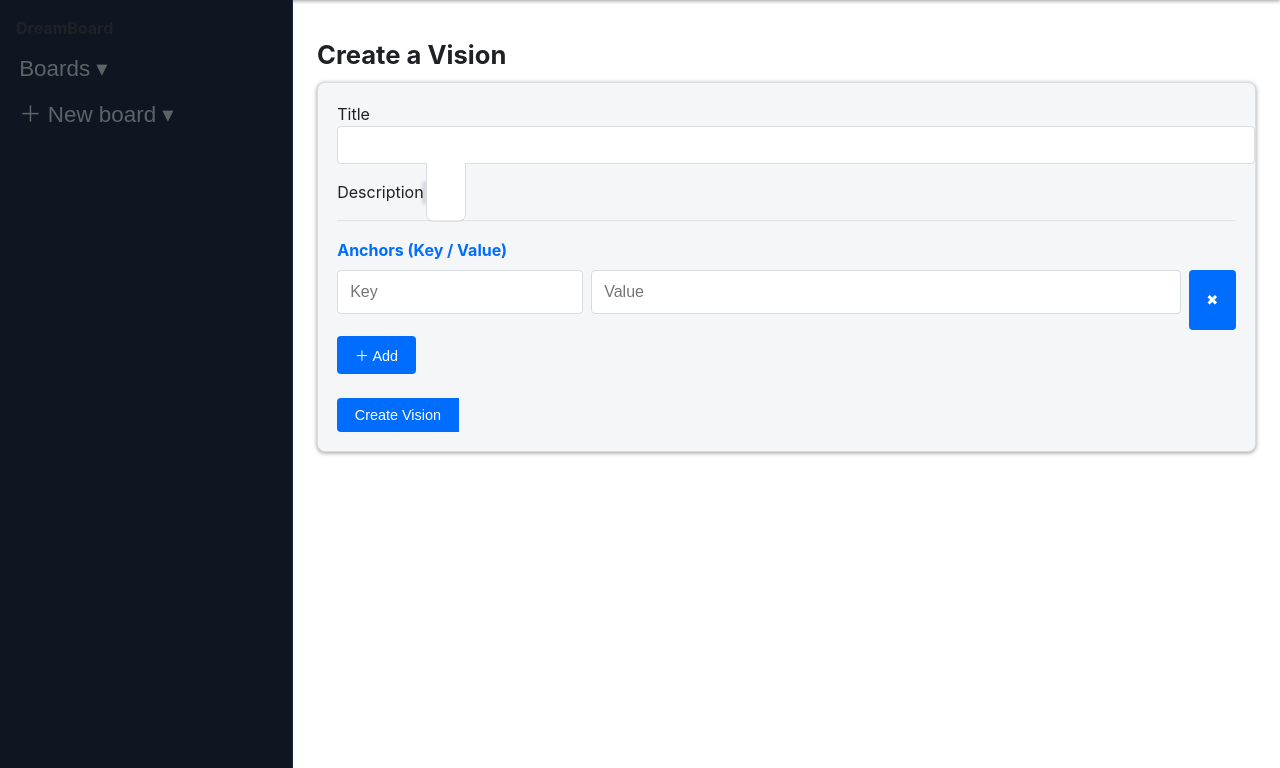
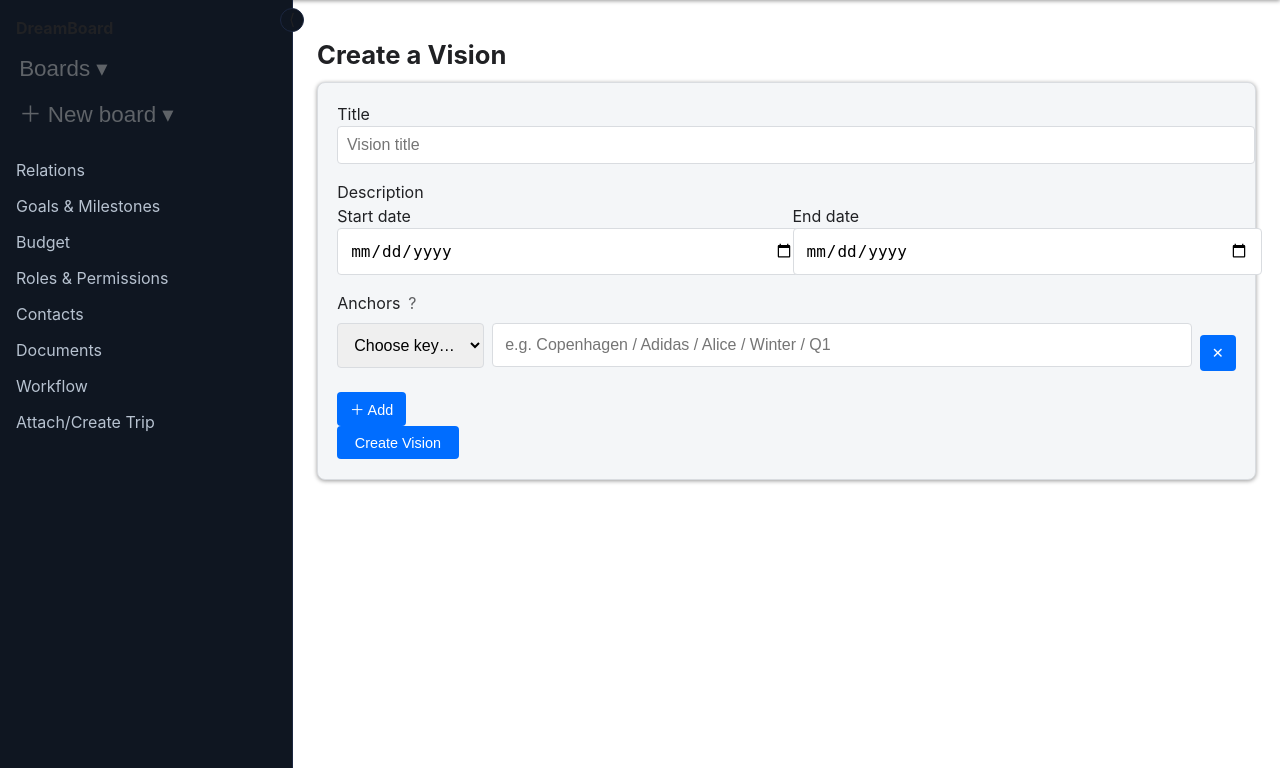
Before and after one commit to niels-dk/jamendk, a PHP site: page /visions/new in a window 1280 px wide. Shown: the part 76-844 px from the top of the page. Run offline with PHP 8.4, Linux system fonts and the light colour scheme.

Commit message:
sidebar and vision changes

```diff
--- a/controllers/vision.php
+++ b/controllers/vision.php
@@ -10,11 +10,12 @@ class vision_controller
    public static function create(): void
 	{
 		$title = 'Create a Vision';
-        // $anchors generic pairs for the form
-        $kv = []; // empty by default
+		$kv = []; // no anchors yet
 		ob_start();
 		include __DIR__ . '/../views/vision_form.php';
 		$content = ob_get_clean();
+		// enable Vision sidebar on creation page
+		$boardType = 'vision';
 		include __DIR__ . '/../views/layout.php';
 	}
 
@@ -25,15 +26,17 @@ class vision_controller
 
 		$title = trim($_POST['title'] ?? '');
 		$desc  = $_POST['description'] ?? '';
+		$start = $_POST['start_date'] ?? null;
+		$end   = $_POST['end_date'] ?? null;
 
+		// Create the vision (start/end dates can be passed to the model if supported)
 		$id = vision_model::create($db, $currentUserId ?: 1, $title, $desc);
 
-        // anchors (key[] + value[] arrays)
-        $keys = $_POST['vkey']  ?? [];
-        $vals = $_POST['vval']  ?? [];
-        $kv   = [];
-        for ($i=0; $i<count($keys); $i++) {
-            $kv[] = ['key'=>$keys[$i] ?? '', 'value'=>$vals[$i] ?? ''];
+		// Build anchors from anchors[][] array
+		$anchors = $_POST['anchors'] ?? [];
+		$kv = [];
+		foreach ($anchors as $row) {
+			$kv[] = ['key' => $row['key'] ?? '', 'value' => $row['value'] ?? ''];
 		}
 		vision_model::replaceAnchors($db, $id, $kv);
 
@@ -114,23 +117,23 @@ class vision_controller
 
 		$title = trim($_POST['title'] ?? '');
 		$desc  = $_POST['description'] ?? '';
+		$start = $_POST['start_date'] ?? null;
+		$end   = $_POST['end_date'] ?? null;
 
-        vision_model::update($db, $id, $title, $desc);
+		vision_model::update($db, $id, $title, $desc /*, $start, $end */);
 
 		// anchors
-        $keys = $_POST['vkey'] ?? [];
-        $vals = $_POST['vval'] ?? [];
-        $kv   = [];
-        for ($i=0; $i<count($keys); $i++) {
-            $kv[] = ['key'=>$keys[$i] ?? '', 'value'=>$vals[$i] ?? ''];
+		$anchors = $_POST['anchors'] ?? [];
+		$kv = [];
+		foreach ($anchors as $row) {
+			$kv[] = ['key' => $row['key'] ?? '', 'value' => $row['value'] ?? ''];
 		}
 		vision_model::replaceAnchors($db, $id, $kv);
 
-        // fetch slug
-        $slug = '';
+		// redirect back to vision
 		$st = $db->prepare("SELECT slug FROM visions WHERE id=?");
-        $st->execute([$id]); $slug = (string)$st->fetchColumn();
-
+		$st->execute([$id]);
+		$slug = (string)$st->fetchColumn();
 		header("Location: /visions/$slug"); exit;
 	}
 
--- a/public/css/style.css
+++ b/public/css/style.css
@@ -764,3 +764,34 @@ header nav { display: none; }
   padding: 24px;
   overflow-y: auto;
 }
+
+/* Sidebar collapse controls */
+.sidebar { transition: width .18s ease; }
+.sidebar-collapse {
+  position: absolute;
+  top: 8px;
+  right: -12px;
+  width: 24px;
+  height: 24px;
+  border-radius: 12px;
+  border: 1px solid #1c2740;
+  background: #0f1621;
+  color: var(--text-main);
+  cursor: pointer;
+}
+.sidebar.collapsed { width: 60px !important; }
+.sidebar.collapsed .brand,
+.sidebar.collapsed .nav a,
+.sidebar.collapsed .board-nav a { overflow: hidden; white-space: nowrap; text-indent:-9999px; }
+.sidebar.collapsed .nav .new-board .btn { text-indent:-9999px; }
+
+/* Two-column grid for dates */
+.two-cols { display: grid; grid-template-columns: 1fr 1fr; gap: 12px; }
+
+/* Anchors row */
+.anchors-row { display: flex; gap: 8px; align-items: center; margin: 8px 0; }
+.anchors-row .anchor-key { width: 180px; }
+.btn.btn-icon { width: 36px; height: 36px; display: inline-flex; align-items: center; justify-content: center; }
+
+/* Trix editor height for visions */
+.trix-vision { min-height: 160px; }
--- a/views/layout.php
+++ b/views/layout.php
@@ -51,6 +51,26 @@
     });
   });
 </script>
+<script>
+  // Sidebar collapse (remember preference)
+  (function(){
+    const sidebar = document.querySelector('.sidebar');
+    if (!sidebar) return;
+    const key = 'sidebarCollapsed';
+    if (localStorage.getItem(key) === '1') sidebar.classList.add('collapsed');
+    const btn = sidebar.querySelector('.sidebar-collapse');
+    if (btn) {
+      const setIcon = () => btn.textContent = sidebar.classList.contains('collapsed') ? '⟩' : '⟨';
+      setIcon();
+      btn.addEventListener('click', () => {
+        sidebar.classList.toggle('collapsed');
+        localStorage.setItem(key, sidebar.classList.contains('collapsed') ? '1' : '0');
+        setIcon();
+      });
+    }
+  })();
+</script>
+
 
 
 <div id="connectivity-banner"></div>
--- a/views/partials/sidebar.php
+++ b/views/partials/sidebar.php
@@ -1,9 +1,9 @@
 <?php
-// Sidebar wrapper with global navigation and board-specific content.
 $uri    = $_SERVER['REQUEST_URI'] ?? '/';
 $active = fn(string $pattern) => preg_match($pattern, $uri) ? 'active' : '';
 ?>
 <div class="sidebar">
+  <button class="sidebar-collapse" aria-label="Collapse sidebar">⟨</button>
   <div class="brand">DreamBoard</div>
 
   <!-- Global fold-out navigation -->
@@ -21,16 +21,15 @@ $active = fn(string $pattern) => preg_match($pattern, $uri) ? 'active' : '';
     <div class="new-board" style="margin-top: 8px;">
       <button type="button" class="menu-toggle btn">＋ New board ▾</button>
       <div class="card-menu">
-        <a href="/dreams/new">＋ Dream</a>
-        <a href="/visions/new">＋ Vision</a>
-        <a href="/moods/new">＋ Mood</a>
+        <a href="/dreams/new">＋ Dream</a>
+        <a href="/visions/new">＋ Vision</a>
+        <a href="/moods/new">＋ Mood</a>
       </div>
     </div>
   </nav>
 
-  <!-- Context-specific sidebar content -->
+  <!-- Context-specific navigation -->
   <?php
-  // Only show context menu for non-dream boards
   if (!empty($boardType) && $boardType !== 'dream') {
     $partial = __DIR__ . '/sidebar_' . $boardType . '.php';
     if (file_exists($partial)) {
--- a/views/partials/sidebar_mood.php
+++ b/views/partials/sidebar_mood.php
@@ -6,5 +6,5 @@
   <a href="#media">Media</a>
   <a href="#colours">Colours</a>
   <a href="#references">References</a>
-  <a href="#selected-settings" class="js-open-settings">Selected Item Settings</a>
+  <a href="#selected-settings" class="js-open-settings">Selected Item Settings</a>
 </nav>
--- a/views/partials/sidebar_vision.php
+++ b/views/partials/sidebar_vision.php
@@ -3,15 +3,15 @@
 ?>
 <nav class="board-nav">
   <a href="#relations">Relations</a>
-  <a href="#goals">Goals &amp; Milestones</a>
+  <a href="#goals">Goals & Milestones</a>
   <a href="#budget">Budget</a>
-  <a href="#roles">Roles &amp; Permissions</a>
+  <a href="#roles">Roles & Permissions</a>
   <a href="#contacts">Contacts</a>
   <a href="#documents">Documents</a>
   <a href="#workflow">Workflow</a>
   <?php if (!empty($tripSlug)): ?>
-    <a href="/trips/<?= htmlspecialchars($tripSlug) ?>">Trip Layer</a>
+    <a href="/trips/<?= htmlspecialchars($tripSlug) ?>">Trip Layer</a>
   <?php else: ?>
-    <a href="/visions/<?= htmlspecialchars($vision['slug']) ?>/attach-trip">Attach/Create Trip</a>
+    <a href="/visions/<?= htmlspecialchars($vision['slug'] ?? '') ?>/attach-trip">Attach/Create Trip</a>
   <?php endif; ?>
 </nav>
--- a/views/vision_form.php
+++ b/views/vision_form.php
@@ -1,70 +1,118 @@
 <?php
-// expects: for edit -> $vision (array), $kv (array of ['key'=>..,'value'=>..])
-$isEdit = isset($vision);
+// expects: $vision (optional), $kv (anchors array)
+$isEdit    = isset($vision);
+$titleText = $isEdit ? 'Edit Vision' : 'Create a Vision';
+$action    = $isEdit ? '/visions/update' : '/visions/store';
 ?>
-<h1><?= $isEdit ? 'Edit Vision' : 'Create a Vision' ?></h1>
+<h1><?= $titleText ?></h1>
 
-<form action="<?= $isEdit ? '/visions/update' : '/visions/store' ?>" method="post" class="card">
+<form action="<?= $action ?>" method="post" class="card">
   <?php if ($isEdit): ?>
     <input type="hidden" name="vision_id" value="<?= (int)$vision['id'] ?>">
   <?php endif; ?>
 
-  <label>Title<br>
-    <input name="title" type="text" required style="width:100%"
+  <label>Title
+    <input name="title" type="text" required placeholder="Vision title"
            value="<?= $isEdit ? htmlspecialchars($vision['title']) : '' ?>">
   </label>
 
-  <br>
+  <label>Description</label>
+  <input id="vision-desc" type="hidden" name="description"
+         value="<?= $isEdit ? htmlspecialchars($vision['description'] ?? '') : '' ?>">
+  <trix-editor input="vision-desc" class="trix-vision"></trix-editor>
 
-  <label>Description</label>
-  <textarea id="desc" name="description" style="display:none"><?=
-    $isEdit ? ($vision['description'] ?? '') : ''
-  ?></textarea>
+  <div class="two-cols">
+    <div>
+      <label>Start date</label>
+      <input type="date" name="start_date"
+             value="<?= $isEdit ? htmlspecialchars($vision['start_date'] ?? '') : '' ?>">
+    </div>
+    <div>
+      <label>End date</label>
+      <input type="date" name="end_date"
+             value="<?= $isEdit ? htmlspecialchars($vision['end_date'] ?? '') : '' ?>">
+    </div>
+  </div>
 
-  <trix-toolbar id="trix-toolbar-custom" class="custom-trix-toolbar"></trix-toolbar>
-  <trix-editor input="desc" toolbar="trix-toolbar-custom" class="trix-content" style="min-height:240px"></trix-editor>
+  <label style="display:flex;gap:.5rem;align-items:center">
+    Anchors <span title="Quick, queryable tags like locations, brands, people, seasons/time. Helps search & dashboards."
+          style="opacity:.7;cursor:help;">?</span>
+  </label>
 
-  <hr style="margin:1rem 0; opacity:.2">
-
-  <h3>Anchors (Key / Value)</h3>
-  <div id="kv-list">
+  <div class="anchors">
     <?php
       $rows = $kv ?? [];
-      if (!$rows) $rows = [['key'=>'', 'value'=>'']];
-      foreach ($rows as $i => $row):
+      if (!$rows) $rows = [['key' => '', 'value' => '']];
+      $i = 0;
+      foreach ($rows as $row):
     ?>
-      <div class="repeat" style="display:flex; gap:.5rem; margin:.35rem 0;">
-        <input name="vkey[]" placeholder="Key"   value="<?= htmlspecialchars($row['key'] ?? '') ?>"  style="flex:0 0 220px">
-        <input name="vval[]" placeholder="Value" value="<?= htmlspecialchars($row['value'] ?? '') ?>" style="flex:1 1 auto">
-        <button type="button" class="btn" onclick="removeKV(this)" aria-label="Remove">✖</button>
+    <div class="anchors-row">
+      <select name="anchors[<?= $i ?>][key]" class="anchor-key">
+        <option value="">Choose key…</option>
+        <option <?= ($row['key'] ?? '') === 'locations' ? 'selected' : '' ?>>locations</option>
+        <option <?= ($row['key'] ?? '') === 'brands'    ? 'selected' : '' ?>>brands</option>
+        <option <?= ($row['key'] ?? '') === 'people'    ? 'selected' : '' ?>>people</option>
+        <option <?= ($row['key'] ?? '') === 'seasons'   ? 'selected' : '' ?>>seasons</option>
+        <option <?= ($row['key'] ?? '') === 'time'      ? 'selected' : '' ?>>time</option>
+        <?php
+        $key = $row['key'] ?? '';
+        if ($key && !in_array($key, ['locations','brands','people','seasons','time'])):
+          echo '<option value="'.htmlspecialchars($key).'" selected>'.htmlspecialchars($key).'</option>';
+        endif;
+        ?>
+        <option value="__custom">Custom…</option>
+      </select>
+      <input name="anchors[<?= $i ?>][value]" class="anchor-value"
+             value="<?= htmlspecialchars($row['value'] ?? '') ?>"
+             placeholder="e.g. Copenhagen / Adidas / Alice / Winter / Q1">
+      <button type="button" class="btn btn-icon remove-anchor" aria-label="Remove">✕</button>
     </div>
-    <?php endforeach; ?>
+    <?php $i++; endforeach; ?>
+    <button type="button" class="btn add-anchor">＋ Add</button>
   </div>
-  <button type="button" class="btn" onclick="addKV()">＋ Add</button>
 
-  <br><br>
-  <div class="btn-group">
   <button class="btn primary"><?= $isEdit ? 'Save Changes' : 'Create Vision' ?></button>
   <?php if ($isEdit): ?>
     <a class="btn" href="/visions/<?= htmlspecialchars($vision['slug']) ?>" style="margin-left:.5rem">Cancel</a>
   <?php endif; ?>
-  </div>
 </form>
 
 <script>
-function addKV(){
-  const row = document.createElement('div');
-  row.className = 'repeat';
-  row.style = 'display:flex; gap:.5rem; margin:.35rem 0;';
-  row.innerHTML = `
-    <input name="vkey[]" placeholder="Key" style="flex:0 0 220px">
-    <input name="vval[]" placeholder="Value" style="flex:1 1 auto">
-    <button type="button" class="btn" onclick="removeKV(this)" aria-label="Remove">✖</button>
-  `;
-  document.getElementById('kv-list').appendChild(row);
+(function(){
+  const wrap = document.querySelector('.anchors');
+  if (!wrap) return;
+  let index = wrap.querySelectorAll('.anchors-row').length;
+
+  wrap.addEventListener('click', e => {
+    if (e.target.closest('.add-anchor')) {
+      const row = wrap.querySelector('.anchors-row').cloneNode(true);
+      row.querySelectorAll('input,select').forEach(el => {
+        if (el.tagName === 'SELECT') el.selectedIndex = 0;
+        else el.value = '';
+        el.name = el.name.replace(/\\[\\d+\\]/, '[' + index + ']');
+      });
+      wrap.insertBefore(row, wrap.querySelector('.add-anchor'));
+      index++;
     }
-function removeKV(btn){
-  const row = btn.closest('.repeat');
-  if (row) row.remove();
+    if (e.target.closest('.remove-anchor')) {
+      const rows = wrap.querySelectorAll('.anchors-row');
+      if (rows.length > 1) e.target.closest('.anchors-row').remove();
     }
+  });
+
+  wrap.addEventListener('change', e => {
+    const sel = e.target.closest('select.anchor-key');
+    if (sel && sel.value === '__custom') {
+      const v = prompt('Custom key name?');
+      sel.value = '';
+      if (v) {
+        const opt = document.createElement('option');
+        opt.textContent = v;
+        opt.value = v;
+        sel.insertBefore(opt, sel.querySelector('option[value=\"__custom\"]'));
+        sel.value = v;
+      }
+    }
+  });
+})();
 </script>
```
Lines whose indentation alone changed are shown as unchanged.
